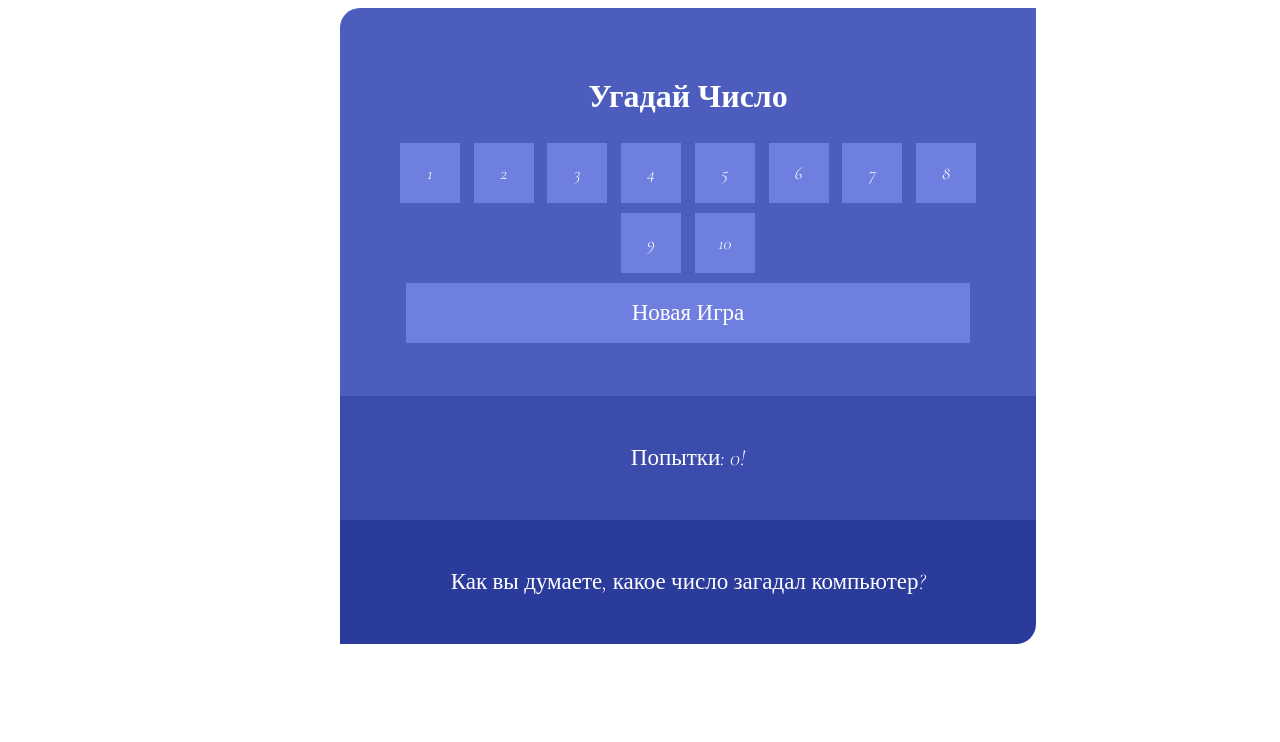
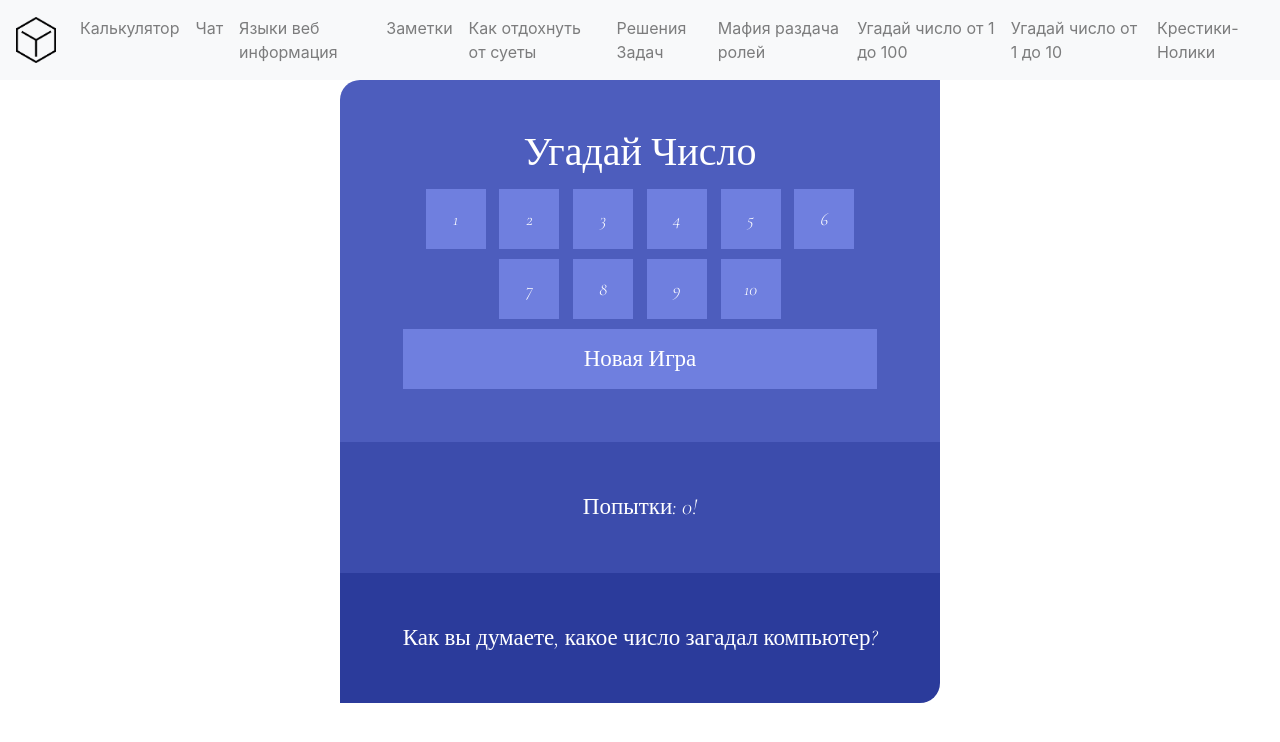
Before and after one commit to rolmaf/guessthenumber, a plain HTML site: page index.html in a window 1280 px wide. Drawn offline with nearby package versions, Linux system fonts and the light colour scheme.

Commit message:
Add files via upload

```diff
--- a/index.html
+++ b/index.html
@@ -4,9 +4,51 @@
     <meta charset="UTF-8">
     <meta name="viewport" content="width=device-width, initial-scale=1.0">
     <title>Угадай Число</title>
+    <link rel="stylesheet" href="https://maxcdn.bootstrapcdn.com/bootstrap/4.0.0/css/bootstrap.min.css" integrity="sha384-Gn5384xqQ1aoWXA+058RXPxPg6fy4IWvTNh0E263XmFcJlSAwiGgFAW/dAiS6JXm" crossorigin="anonymous">
     <link rel="stylesheet" href="style.css">
 </head>
 <body>
+    <nav class="navbar navbar-expand-lg navbar-light bg-light">
+        <a class="navbar-brand" href="https://rolmaf.github.io/esspres"><img src="logo.png" alt="" class="logo-navbar"></a>
+        <button class="navbar-toggler" type="button" data-toggle="collapse" data-target="#navbarNav" aria-controls="navbarNav" aria-expanded="false" aria-label="Toggle navigation">
+          <span class="navbar-toggler-icon"></span>
+        </button>
+        <div class="collapse navbar-collapse" id="navbarNav">
+          <ul class="navbar-nav">
+            <li class="nav-item">
+              <a class="nav-link" href="https://rolmaf.github.io/procalc">Калькулятор</a>
+            </li>
+            <li class="nav-item">
+              <a class="nav-link" href="http://addbookers.000webhostapp.com/">Чат</a>
+            </li>
+            <li class="nav-item">
+                <a class="nav-link" href="http://jazykiweb.000webhostapp.com/">Языки веб информация</a>
+            </li>
+            <li class="nav-item">
+                <a class="nav-link" href="https://rolmaf.github.io/todo">Заметки</a>
+            </li>
+            <li class="nav-item">
+                <a class="nav-link" href="https://rolmaf.github.io/tolivegoodly">Как отдохнуть от суеты</a>
+            </li>
+            <li class="nav-item">
+                <a class="nav-link" href="https://rolmaf.github.io/infohelp/">Решения Задач</a>
+            </li>
+            <li class="nav-item">
+                <a class="nav-link" href="https://rolmaf.github.io/">Мафия раздача ролей</a>
+            </li>
+            <li class="nav-item">
+                <a class="nav-link" href="http://gamewithjs.000webhostapp.com/">Угадай число от 1 до 100</a>
+            </li>
+            <li class="nav-item">
+                <a class="nav-link" href="# ">Угадай число от 1 до 10</a>
+            </li>
+            <li class="nav-item">
+                <a class="nav-link" href="https://rolmaf.github.io/Xvs0">Крестики-Нолики</a>
+            </li>
+          </ul>
+        </div>
+      </nav>
+
     <div class="all">
         <div class="content">
             <h1>Угадай Число</h1>
@@ -26,6 +68,9 @@
         <p id="popytki">Попытки: 0!</p>
         <p id="finish">Как вы думаете, какое число загадал компьютер?</p>
     </div>
+    <script src="https://code.jquery.com/jquery-3.2.1.slim.min.js" integrity="sha384-KJ3o2DKtIkvYIK3UENzmM7KCkRr/rE9/Qpg6aAZGJwFDMVNA/GpGFF93hXpG5KkN" crossorigin="anonymous"></script>
+    <script src="https://cdnjs.cloudflare.com/ajax/libs/popper.js/1.12.9/umd/popper.min.js" integrity="sha384-ApNbgh9B+Y1QKtv3Rn7W3mgPxhU9K/ScQsAP7hUibX39j7fakFPskvXusvfa0b4Q" crossorigin="anonymous"></script>
+    <script src="https://maxcdn.bootstrapcdn.com/bootstrap/4.0.0/js/bootstrap.min.js" integrity="sha384-JZR6Spejh4U02d8jOt6vLEHfe/JQGiRRSQQxSfFWpi1MquVdAyjUar5+76PVCmYl" crossorigin="anonymous"></script>
     <script src="script.js"></script>
 </body>
 </html>
--- a/style.css
+++ b/style.css
@@ -65,7 +65,6 @@ p {
 }
 @media all and (max-width: 860px) {
     .all, p, .content {
-        margin-left: 0px;
         width: 80vw;
     }
     .all {
@@ -78,6 +77,17 @@ p {
     background-color: #F4413B;
     color: white;
 }
+.logo-navbar {
+    width: 40px;
+    transition: 1s;
+}
+.logo-navbar:hover {
+    transition: 1s;
+    transform: rotate(360deg)
+}
+.navbar {
+    font-size: 12pt;
+}
 /* @media all and (max-width: 860px) {
     .all, p, .content {
         width: 200px;
```
Also changed, not shown: logo.png (added).
